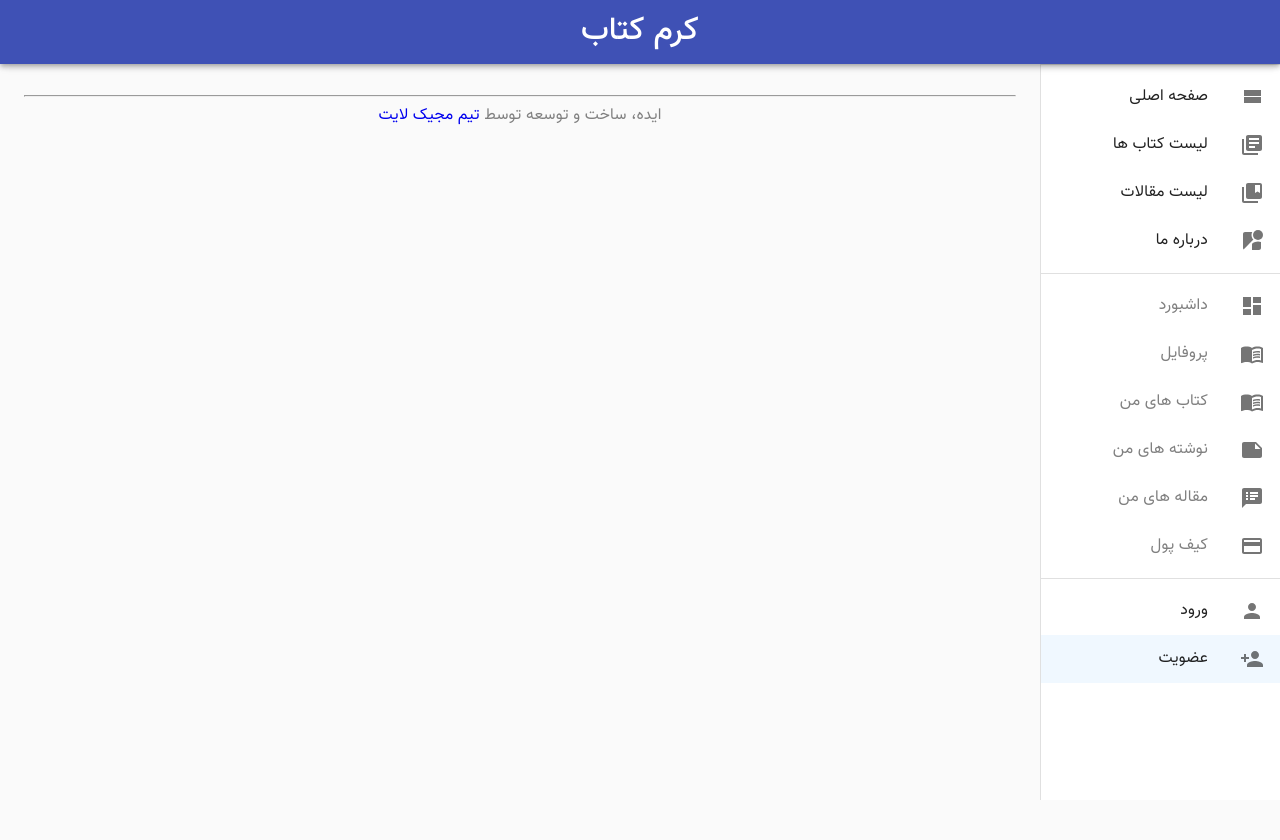
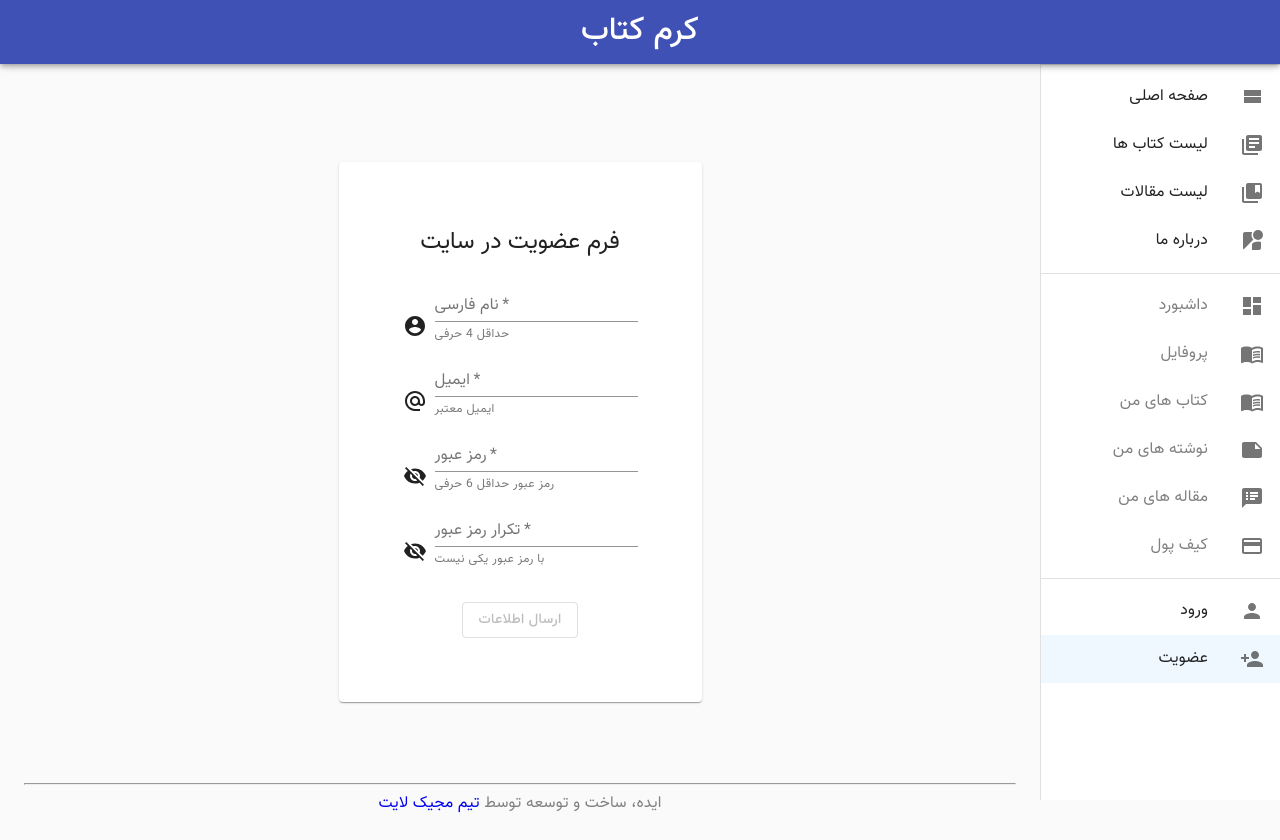
Before and after one commit to mohsen12999/bookworm, a React (Create React App) app: page /register in a window 1280 px wide. Before the commit the page ends 800 px from the top, so only its background shows below. Built offline with nearby package versions, Linux system fonts and the light colour scheme.

Commit message:
register page

```diff
--- a/src/pages/auth/Register.tsx
+++ b/src/pages/auth/Register.tsx
@@ -1,5 +1,182 @@
 import React from "react";
+import { connect } from "react-redux";
+import Paper from "@material-ui/core/Paper";
+import Typography from "@material-ui/core/Typography";
+import TextField from "@material-ui/core/TextField";
+import Grid from "@material-ui/core/Grid";
+import AccountCircle from "@material-ui/icons/AccountCircle";
+import VisibilityOff from "@material-ui/icons/VisibilityOff";
+import Button from "@material-ui/core/Button";
+import AlternateEmailIcon from "@material-ui/icons/AlternateEmail";
+import { Redirect } from "react-router-dom";
 
-const Register = () => <div></div>;
+import { CheckEmail } from "../../functions/email";
+import { IAdminState } from "../../types/adminType";
+import { tryToRegister } from "../../actions/AuthAction";
 
-export default Register;
+import "./Login.css";
+
+interface IRegisterProps {
+  loggedIn: boolean;
+  tryToRegister(
+    name?: string,
+    email?: string,
+    password?: string,
+    password_confirmation?: string
+  ): Boolean;
+}
+
+const Register = (props: IRegisterProps) => {
+  const [name, setName] = React.useState<string | undefined>();
+  const [email, setEmail] = React.useState<string | undefined>();
+  const [password, setPassword] = React.useState<string | undefined>();
+  const [passwordAgain, setPasswordAgain] = React.useState<
+    string | undefined
+  >();
+  const [invalidForm, setInvalidForm] = React.useState(true);
+
+  const [redirect, setRedirect] = React.useState<boolean>(false);
+
+  React.useEffect(() => {
+    setInvalidForm(
+      !name ||
+        name.length < 4 ||
+        !email ||
+        !password ||
+        password.length < 6 ||
+        !CheckEmail(email) ||
+        password !== passwordAgain
+    );
+  }, [name, email, password, passwordAgain]);
+
+  return props.loggedIn ? (
+    <Redirect to={"/dashboard"} />
+  ) : redirect ? (
+    <Redirect to={"/login"} />
+  ) : (
+    <form
+      className="login-page"
+      onSubmit={(e) => {
+        e.preventDefault();
+        const result = props.tryToRegister(
+          name,
+          email,
+          password,
+          passwordAgain
+        );
+        console.log("tryToRegister result: ", result);
+        setRedirect(result as boolean);
+        //   context
+        //     .Register(name, email, password, passwordAgain)
+        //     .then((res) => {
+        //       if (res) {
+        //         setRedirect(true);
+        //         context.OpenSnackbar("ثبت نام موفق بود، لطفا وارد شوید");
+        //       } else {
+        //         context.OpenSnackbar("اشکال در ثبت نام");
+        //       }
+        //     });
+      }}
+    >
+      <Paper className="login-paper">
+        <Typography component="h3" variant="h5" className="login-title">
+          فرم عضویت در سایت
+        </Typography>
+        <Grid container spacing={1} alignItems="flex-end">
+          <Grid item>
+            <AccountCircle />
+          </Grid>
+          <Grid item>
+            <TextField
+              label="نام فارسی"
+              className="rightText"
+              value={name}
+              onChange={(e) => setName(e.target.value)}
+              required
+              helperText="حداقل 4 حرفی"
+              error={name != null && name != undefined && name.length < 4}
+            />
+          </Grid>
+        </Grid>
+        <Grid container spacing={1} alignItems="flex-end">
+          <Grid item>
+            <AlternateEmailIcon />
+          </Grid>
+          <Grid item>
+            <TextField
+              label="ایمیل"
+              type="email"
+              value={email}
+              onChange={(e) => setEmail(e.target.value)}
+              required
+              helperText="ایمیل معتبر"
+              error={
+                email != null &&
+                email != undefined &&
+                email.length < 4 &&
+                !CheckEmail(email)
+              }
+            />
+          </Grid>
+        </Grid>
+        <Grid container spacing={1} alignItems="flex-end">
+          <Grid item>
+            <VisibilityOff />
+          </Grid>
+          <Grid item>
+            <TextField
+              label="رمز عبور"
+              type="password"
+              value={password}
+              onChange={(e) => setPassword(e.target.value)}
+              required
+              helperText="رمز عبور حداقل 6 حرفی"
+              error={
+                password != null && password != undefined && password.length < 6
+              }
+            />
+          </Grid>
+        </Grid>
+        <Grid container spacing={1} alignItems="flex-end">
+          <Grid item>
+            <VisibilityOff />
+          </Grid>
+          <Grid item>
+            <TextField
+              label="تکرار رمز عبور"
+              type="password"
+              value={passwordAgain}
+              onChange={(e) => setPasswordAgain(e.target.value)}
+              required
+              helperText="با رمز عبور یکی نیست"
+              error={
+                passwordAgain != null &&
+                passwordAgain != undefined &&
+                password !== passwordAgain
+              }
+            />
+          </Grid>
+        </Grid>
+        <div className="login-btn">
+          <Button
+            variant="outlined"
+            color="primary"
+            type="submit"
+            disabled={invalidForm}
+          >
+            ارسال اطلاعات
+          </Button>
+        </div>
+      </Paper>
+    </form>
+  );
+};
+
+const mapStateToProps = (State: { admin: IAdminState }) => ({
+  loggedIn: State.admin.loggedIn,
+});
+
+const mapDispatchToProps = {
+  tryToRegister,
+};
+export default connect(mapStateToProps, mapDispatchToProps)(Register);
```
